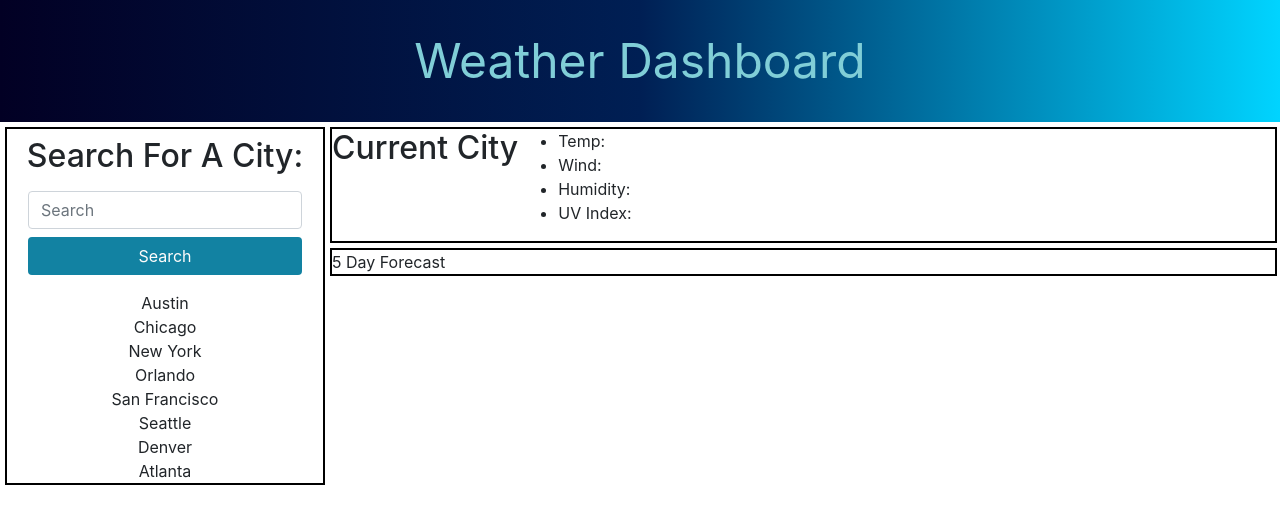
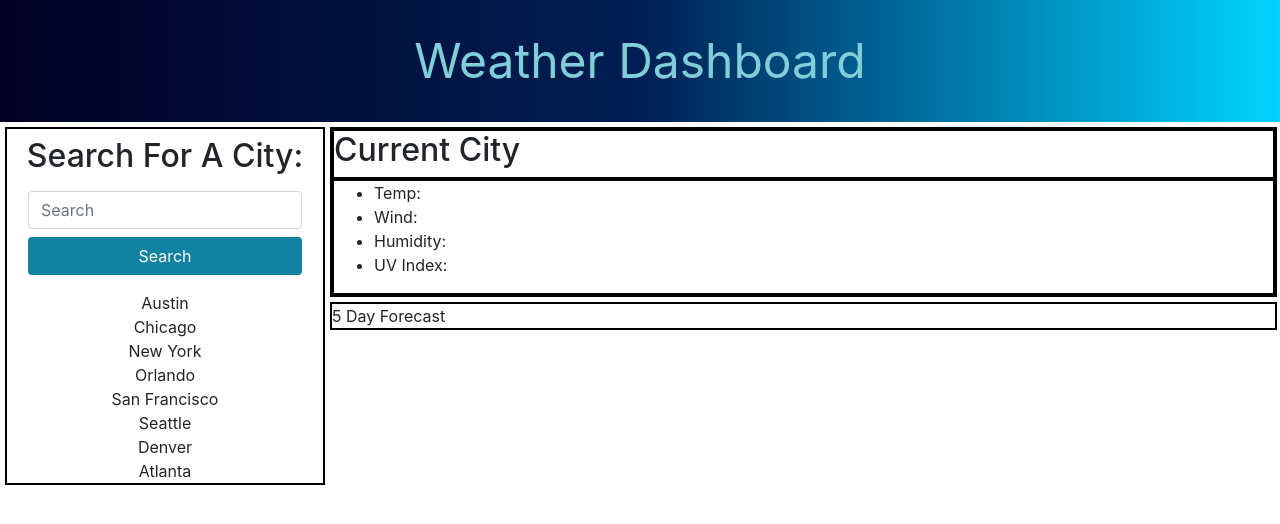
Before and after one commit to amymgardiner/Weather-Dashboard, a plain HTML site: page index.html in a window 1280 px wide. Drawn offline with nearby package versions, Linux system fonts and the light colour scheme.

Commit message:
continued CSS and HTML

```diff
--- a/assets/css/style.css
+++ b/assets/css/style.css
@@ -21,7 +21,6 @@ header {
     float: left;
     width: 25%;
     margin: 5px;
-
 }
 
 .search-button {
@@ -33,15 +32,23 @@ header {
 #current-city {
     border: 2px solid black;
     display: flex;
+    flex-direction: column;
     width: 74%;
     margin: 5px;
+}
 
+#current-city-name {
+    border: 2px solid black;
+}
+
+#city-stats {
+    border: 2px solid black;
 }
 
 #five-day-forecast {
     border: 2px solid black;
     display: flex;
+    flex-direction: column;
     width: 74%;
     margin: 5px;
-
 }
--- a/index.html
+++ b/index.html
@@ -33,7 +33,10 @@
     </div>
 
     <div id="current-city">
+        <div id="current-city-name">
             <h2>Current City</h2>
+        </div>
+        <div id="city-stats">
             <ul>
                 <li>Temp:</li>
                 <li>Wind:</li>
@@ -41,6 +44,7 @@
                 <li>UV Index:</li>
             </ul>
         </div>
+    </div>
 
     <div id="five-day-forecast">5 Day Forecast</div>
 
```
Lines whose indentation alone changed are shown as unchanged.
